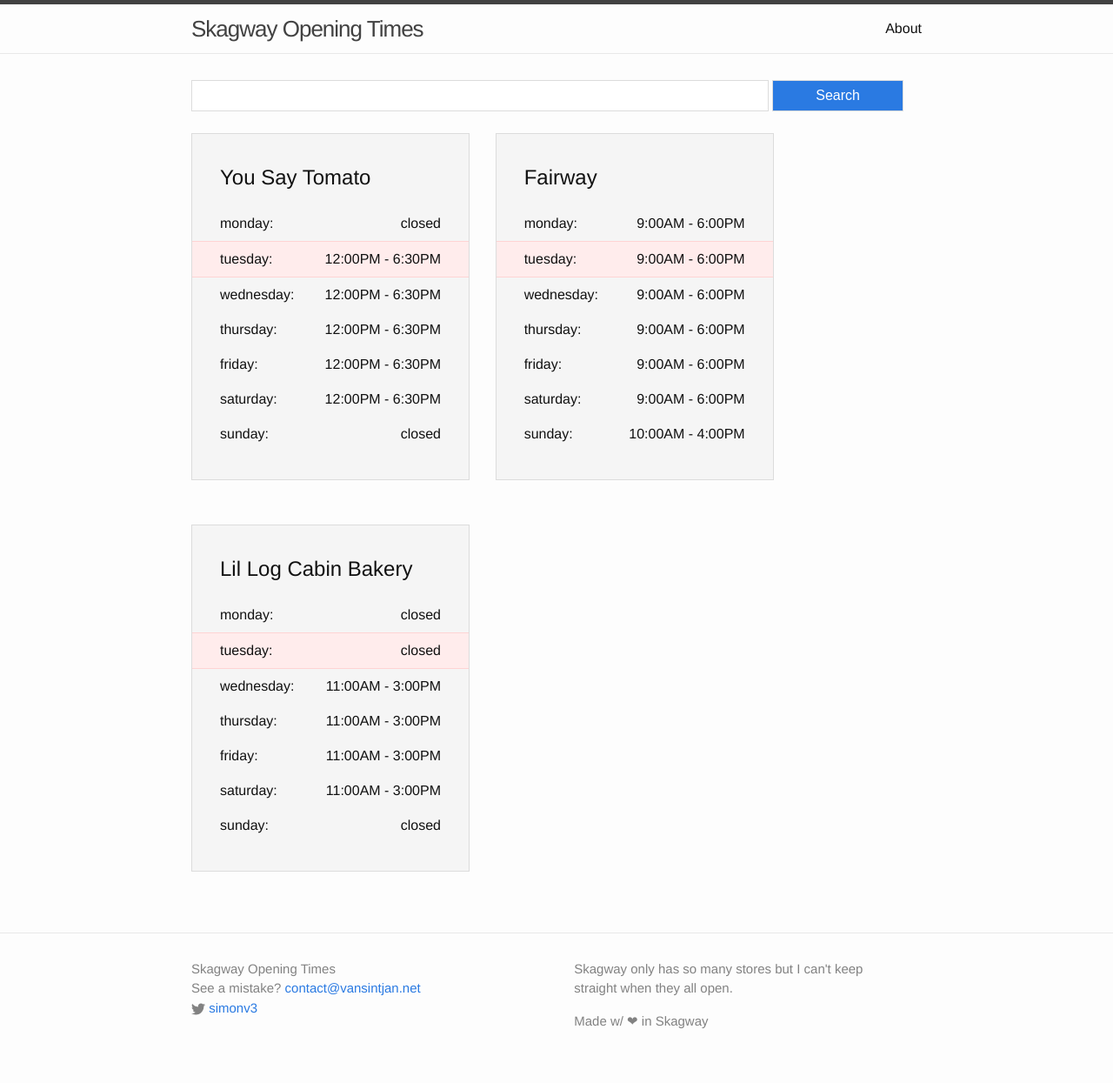
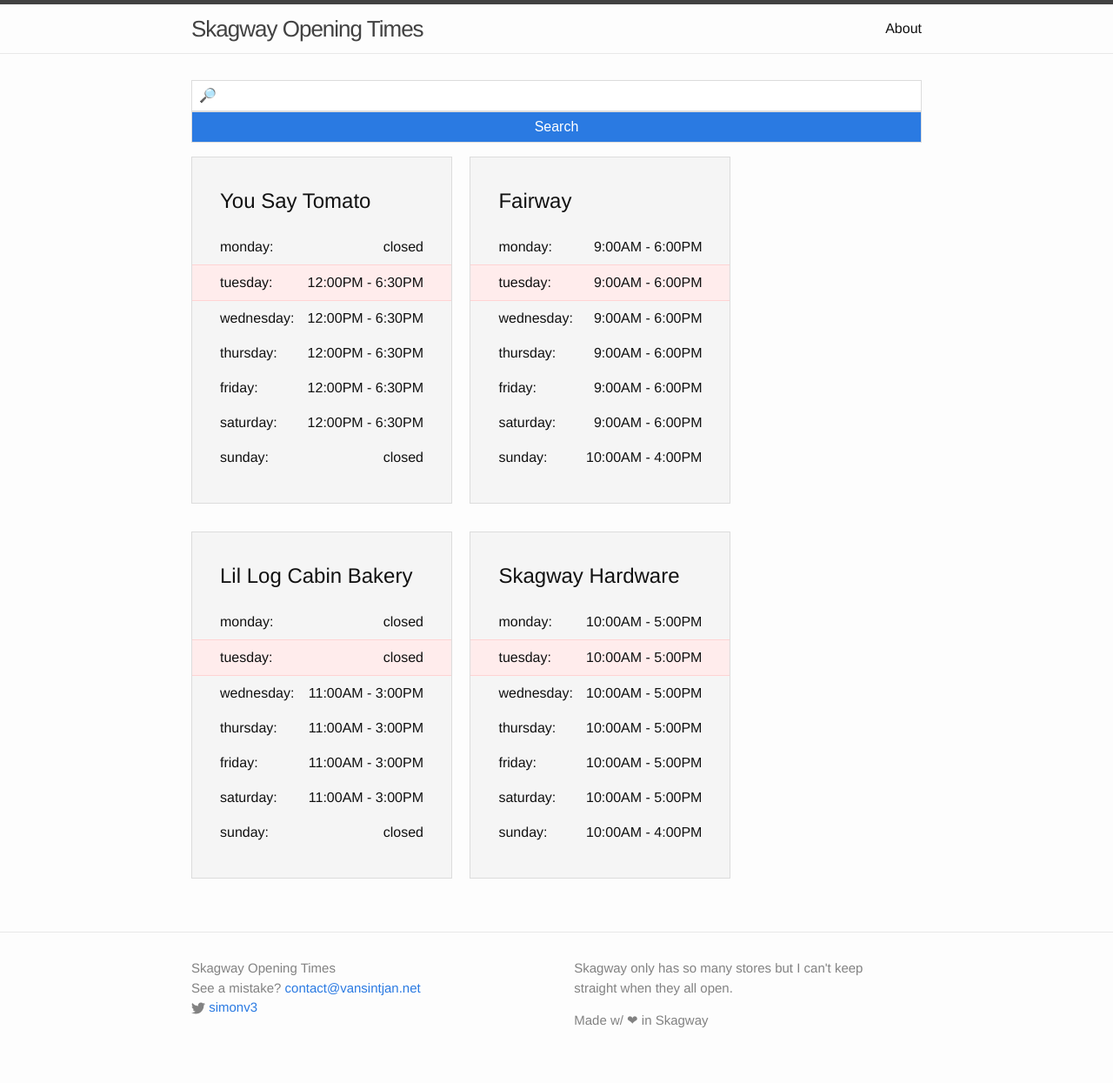
Before and after one commit to simonv3/skagway-opening-time, a Jekyll site: the page built from index.html, in a window 1280 px wide. Shown: the whole page at 87% size. Built offline with Jekyll 4.4.1, drawn with Linux system fonts in a browser that asks for light colours.

Commit message:
Update styles to be more responsive, add hardware store

```diff
--- a/_data/times.yml
+++ b/_data/times.yml
@@ -67,3 +67,28 @@
       close: 3:00PM
     - name: sunday
       open: closed
+
+- name: Skagway Hardware
+  short: Hardware
+  days:
+    - name: monday
+      open: 10:00AM
+      close: 5:00PM
+    - name: tuesday
+      open: 10:00AM
+      close: 5:00PM
+    - name: wednesday
+      open: 10:00AM
+      close: 5:00PM
+    - name: thursday
+      open: 10:00AM
+      close: 5:00PM
+    - name: friday
+      open: 10:00AM
+      close: 5:00PM
+    - name: saturday
+      open: 10:00AM
+      close: 5:00PM
+    - name: sunday
+      open: 10:00AM
+      close: 4:00PM
--- a/_sass/_stores-list.scss
+++ b/_sass/_stores-list.scss
@@ -1,6 +1,11 @@
 .search {
+  display: flex;
+  flex-wrap: wrap;
+
   input {
     font-size: 1rem;
+    flex-grow: 3;
+    /*min-width: 300px;*/
     padding: .5rem;
     width: 79%;
     -webkit-appearance: none;
@@ -9,6 +14,7 @@
 
   button {
     width: 18%;
+    flex-grow: 1;
     font-size: 1rem;
     padding: .5rem;
     -webkit-appearance: none;
@@ -16,6 +22,7 @@
     border: 1px solid $card-border-color;
     background-color: $brand-color;
     color: white;
+    min-width: 200px;
   }
 }
 
@@ -28,11 +35,24 @@ ul {
   margin-left: 0;
 }
 
+.stores {
+  width: 100%;
+
+  @include media-query($on-palm) {
+    display: inline-block;
+  }
+
+  @include media-query($on-laptop) {
+    display: inline-block;
+  }
+}
+
 .store {
   vertical-align: top;
   width: 30%;
-  min-width: $wide-max-width / 3;
-  margin: 3%;
+  flex-grow: 1;
+  min-width: 300px;
+  margin: 1rem;
   margin-left: 0;
   padding: 2rem 0;
   background-color: $card-color;
@@ -45,6 +65,16 @@ ul {
 
   h2 {
     padding: 0 2rem;
+  }
+
+  @include media-query($on-laptop) {
+    width: 46%;
+    min-width: auto;
+  }
+
+  @include media-query($on-palm) {
+    width: 100%;
+    min-width: auto;
   }
 }
 
--- a/css/main.scss
+++ b/css/main.scss
@@ -27,7 +27,7 @@ $grey-color-light: lighten($grey-color, 40%);
 $grey-color-dark:  darken($grey-color, 25%);
 
 $on-palm:          600px;
-$on-laptop:        800px;
+$on-laptop:        960px;
 
 $wide-max-width:       960px;
 
--- a/index.html
+++ b/index.html
@@ -4,7 +4,7 @@ layout: default
 
 <div class="home">
   <form method="GET" class="search">
-    <input type="search" name="filter"/>
+    <input type="search" name="filter" placeholder="🔎"/>
     <button type="submit">Search</button>
   </form>
   <ul class="stores">
```
